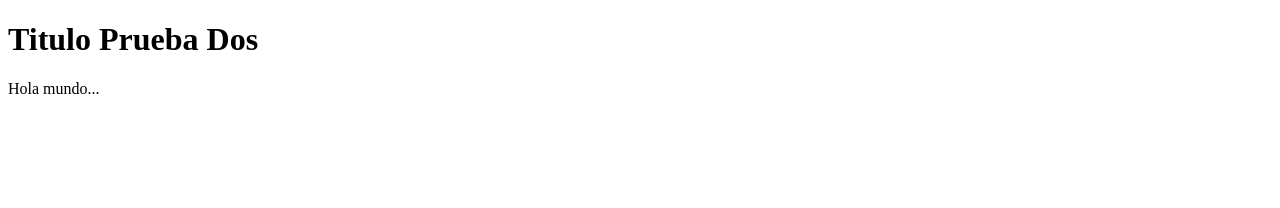
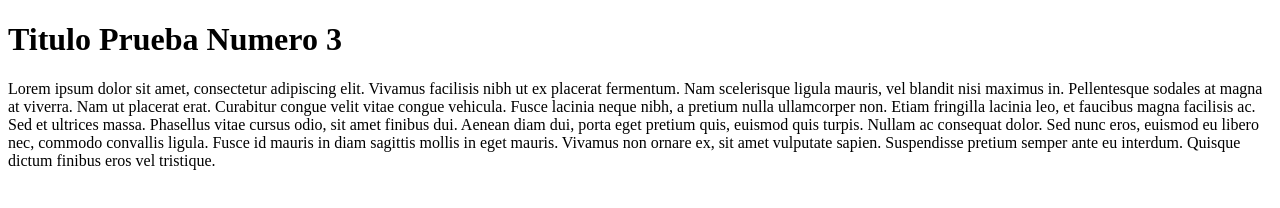
Before and after one commit to MauCarreon11/TercerParcial, a plain HTML site: page VisualStudioCode/PruebaParcial/index.html in a window 1280 px wide. Drawn offline with Linux system fonts and the light colour scheme.

Commit message:
Se cambia el titulo y un cuerpo nuevo

```diff
--- a/VisualStudioCode/PruebaParcial/index.html
+++ b/VisualStudioCode/PruebaParcial/index.html
@@ -6,9 +6,11 @@
     <title>Document</title>
 </head>
 
-<h1>Titulo Prueba Dos</h1>
+<h1>Titulo Prueba Numero 3</h1>
+
+
 
 <body>
-    Hola mundo...
+    Lorem ipsum dolor sit amet, consectetur adipiscing elit. Vivamus facilisis nibh ut ex placerat fermentum. Nam scelerisque ligula mauris, vel blandit nisi maximus in. Pellentesque sodales at magna at viverra. Nam ut placerat erat. Curabitur congue velit vitae congue vehicula. Fusce lacinia neque nibh, a pretium nulla ullamcorper non. Etiam fringilla lacinia leo, et faucibus magna facilisis ac. Sed et ultrices massa. Phasellus vitae cursus odio, sit amet finibus dui. Aenean diam dui, porta eget pretium quis, euismod quis turpis. Nullam ac consequat dolor. Sed nunc eros, euismod eu libero nec, commodo convallis ligula. Fusce id mauris in diam sagittis mollis in eget mauris. Vivamus non ornare ex, sit amet vulputate sapien. Suspendisse pretium semper ante eu interdum. Quisque dictum finibus eros vel tristique.
 </body>
 </html>
```
